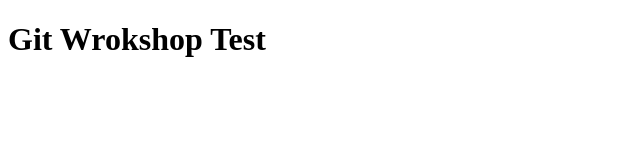
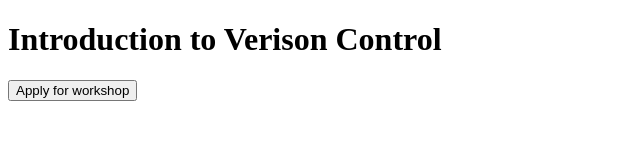
Before and after one commit to gjonhajdari/git-workshop-test, a plain HTML site: page index.html in a window 1280 px wide. Shown: the whole page, without its empty margins (0-640 px from the left). Drawn offline with Linux system fonts and the light colour scheme.

Commit message:
Update html structure and add first mistake

```diff
--- a/index.html
+++ b/index.html
@@ -3,13 +3,18 @@
 
 <head>
   <title>Git Workshop Test</title>
-  <meta charset="UTF-8">
-  <meta name="viewport" content="width=device-width, initial-scale=1.0">
+  <meta charset="UTF-8" />
+  <meta name="viewport" content="width=device-width, initial-scale=1.0" />
+  <link rel="stylesheet" href="style.css" />
+  <link rel="icon" type="image/x-icon" href="favicon.svg" />
 </head>
 
 <body>
 
-  <h1>Git Wrokshop Test</h1>
+  <div>
+    <h1>Introduction to Verison Control</h1>
+    <button>Apply for workshop</button>
+  </div>
 
 </body>
 
```
